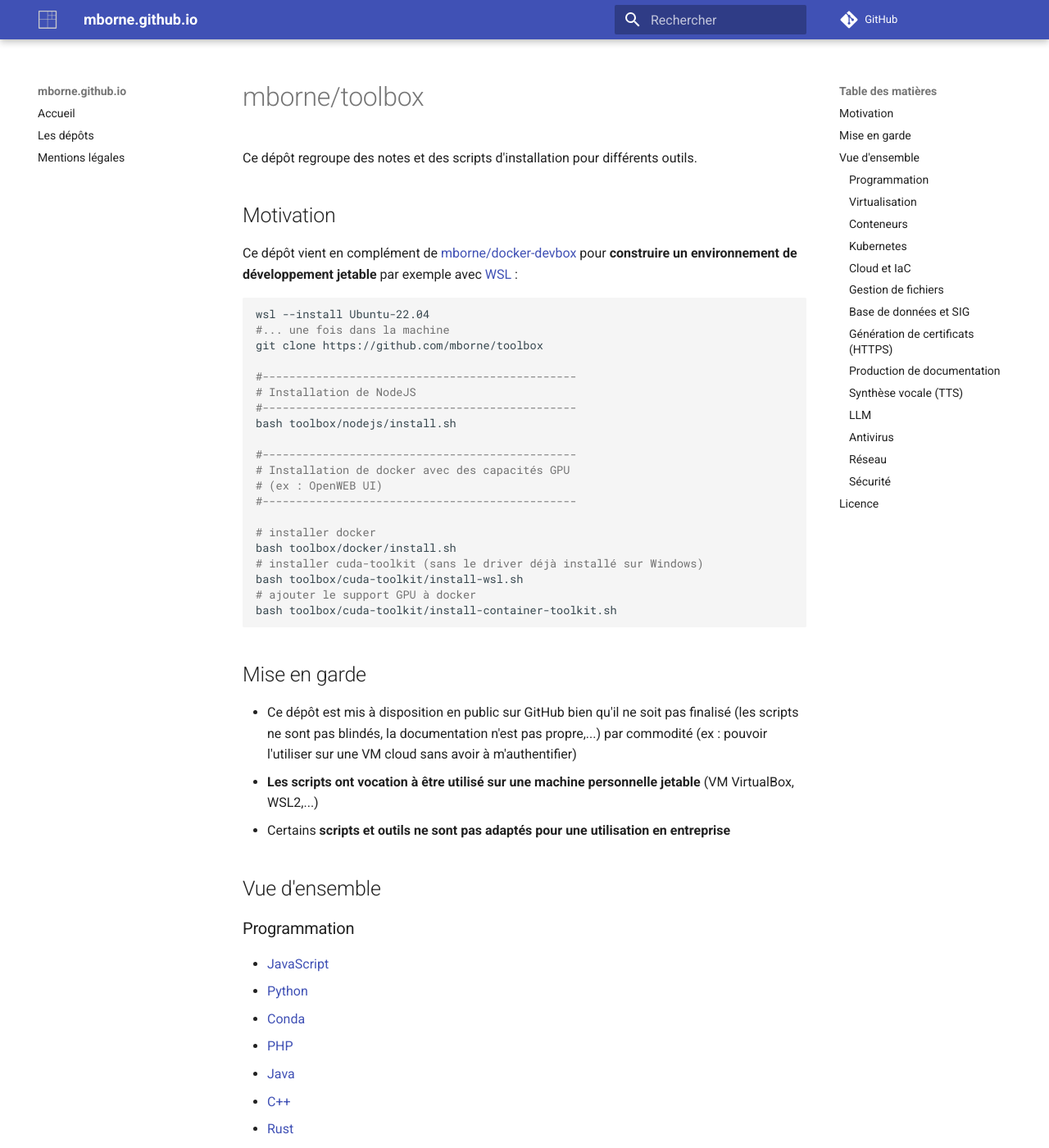
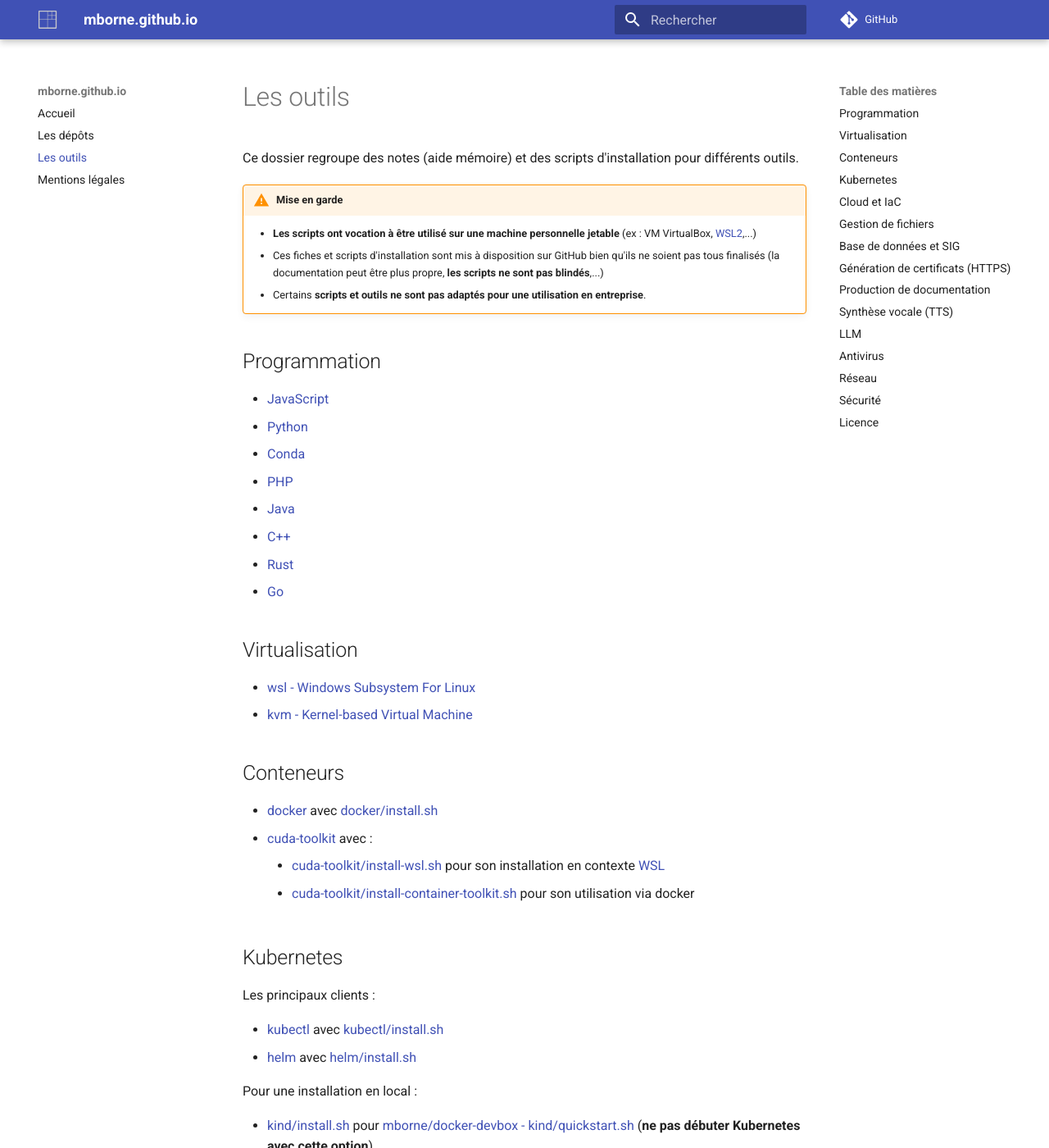
Before and after one commit to mborne/mborne.github.io, an MkDocs documentation site: the page built from docs/outils/index.md, in a window 1280 px wide and 1400 px high. Shown: the whole window at 82% size. Built offline with MkDocs 1.6.1 and Material for MkDocs 9.7.7, drawn with Linux system fonts in a browser that asks for light colours; comment, search, counter and statistics services are not loaded.

Commit message:
feat(outils): mborne/toolbox integration as 'outils'

````diff
--- a/docs/outils/README.md
+++ b/docs/outils/index.md
@@ -1,48 +1,13 @@
----
-title:
+# Les outils
 
----
+Ce dossier regroupe des notes (aide mémoire) et des scripts d'installation pour différents outils.
 
-# mborne/toolbox
+!!!warning "Mise en garde"
+	- **Les scripts ont vocation à être utilisé sur une machine personnelle jetable** (ex : VM VirtualBox, [WSL2](wsl/README.md),...)
+	- Ces fiches et scripts d'installation sont mis à disposition sur GitHub bien qu'ils ne soient pas tous finalisés (la documentation peut être plus propre, **les scripts ne sont pas blindés**,...)
+	- Certains **scripts et outils ne sont pas adaptés pour une utilisation en entreprise**.
 
-Ce dépôt regroupe des notes et des scripts d'installation pour différents outils.
-
-## Motivation
-
-Ce dépôt vient en complément de [mborne/docker-devbox](https://github.com/mborne/docker-devbox) pour **construire un environnement de développement jetable** par exemple avec [WSL](wsl/README.md) :
-
-```bash
-wsl --install Ubuntu-22.04
-#... une fois dans la machine
-git clone https://github.com/mborne/toolbox
-
-#-----------------------------------------------
-# Installation de NodeJS
-#-----------------------------------------------
-bash toolbox/nodejs/install.sh
-
-#-----------------------------------------------
-# Installation de docker avec des capacités GPU
-# (ex : OpenWEB UI)
-#-----------------------------------------------
-
-# installer docker
-bash toolbox/docker/install.sh
-# installer cuda-toolkit (sans le driver déjà installé sur Windows)
-bash toolbox/cuda-toolkit/install-wsl.sh
-# ajouter le support GPU à docker
-bash toolbox/cuda-toolkit/install-container-toolkit.sh
-```
-
-## Mise en garde
-
-* Ce dépôt est mis à disposition en public sur GitHub bien qu'il ne soit pas finalisé (les scripts ne sont pas blindés, la documentation n'est pas propre,...) par commodité (ex : pouvoir l'utiliser sur une VM cloud sans avoir à m'authentifier)
-* **Les scripts ont vocation à être utilisé sur une machine personnelle jetable** (VM VirtualBox, WSL2,...)
-* Certains **scripts et outils ne sont pas adaptés pour une utilisation en entreprise**
-
-## Vue d'ensemble
-
-### Programmation
+## Programmation
 
 * [JavaScript](js/README.md)
 * [Python](python/README.md)
@@ -53,19 +18,19 @@
 * [Rust](rust/README.md)
 * [Go](go/README.md)
 
-### Virtualisation
+## Virtualisation
 
 * [wsl - Windows Subsystem For Linux](wsl/README.md)
 * [kvm - Kernel-based Virtual Machine](kvm/README.md)
 
-### Conteneurs
+## Conteneurs
 
 * [docker](docker/README.md) avec [docker/install.sh](docker/install.sh)
 * [cuda-toolkit](cuda-toolkit/README.md) avec :
    	* [cuda-toolkit/install-wsl.sh](cuda-toolkit/install-wsl.sh) pour son installation en contexte [WSL](wsl/README.md)
    	* [cuda-toolkit/install-container-toolkit.sh](cuda-toolkit/install-container-toolkit.sh) pour son utilisation via docker
 
-### Kubernetes
+## Kubernetes
 
 Les principaux clients :
 
@@ -78,19 +43,19 @@
 * [k3s](k3s/README.md)
 * [minikube](minikube/README.md) avec [minikube/install.sh](minikube/install.sh) (alternatives possibles : [K3S](https://k3s.io/) ou [MicroK8S](https://microk8s.io/) par exemple)
 
-### Cloud et IaC
+## Cloud et IaC
 
 * [ansible/install.sh](ansible/install.sh)
 * [hashicorp](hashicorp/README.md) avec [hashicorp/add-repository.sh](hashicorp/add-repository.sh) pour installer facilement terraform, vagrant, packer...
 * [terraform](terraform/README.md) avec [terraform/install.sh](terraform/install.sh) qui s'appuie sur [hashicorp/add-repository.sh](hashicorp/add-repository.sh)
 * [gcloud/install.sh](gcloud/install.sh)
 
-### Gestion de fichiers
+## Gestion de fichiers
 
 * [rclone/install.sh](rclone/install.sh)
 * [restic/install.sh](restic/install.sh)
 
-### Base de données et SIG
+## Base de données et SIG
 
 * [dbeaver/install.sh](dbeaver/install.sh)
 * [qgis](qgis/README.md) : un SIG libre avec un riche ensemble de fonctionnalités
@@ -98,27 +63,27 @@
    	* [qgis/helloworld-gpf](qgis/helloworld-gpf) : Exemple de carte affichant des données Géoplateforme.
 * [postgresql/install-client.sh](postgresql/install-client.sh) (`psql`, `pg_dump`,...)
 
-### Génération de certificats (HTTPS)
+## Génération de certificats (HTTPS)
 
 > Voir aussi [Lego](https://github.com/go-acme/lego?tab=readme-ov-file#lego) pour automiser le challenge DNS
 
 * [certbot/install.sh](certbot/install.sh)
 * [mkcert](mkcert/README.md) avec **mise en garde** et [mkcert/install.sh](mkcert/install.sh)
 
-### Production de documentation
+## Production de documentation
 
 * [drawio](https://www.drawio.com/) pour produire des schémas (astuce : exporter en `.drawio.png` en incluant le schéma permet d'obtenir une image éditable!)
 * [asciinema](asciinema/README.md) pour enregistrer le terminal.
 * [diagrams](diagrams/README.md) pour générer des schémas.
 
-### Synthèse vocale (TTS)
+## Synthèse vocale (TTS)
 
 * [pico](pico/README.md) avec [pico/install.sh](pico/install.sh) et [pico/say.sh](pico/say.sh)
 * [piper](piper/README.md) avec [piper/create-venv.sh](piper/create-venv.sh) et [piper/say.sh](piper/say.sh)
 * [huggingface.co - Models - text-to-speech](https://huggingface.co/models?pipeline_tag=text-to-speech&sort=downloads)
    	* [coqui/XTTS-v2](https://huggingface.co/coqui/XTTS-v2)
 
-### LLM
+## LLM
 
 API en self-hosted :
 
@@ -143,17 +108,17 @@
 * [mcp-framework.com - Quickstart](https://mcp-framework.com/docs/quickstart/) : pour développer son propre MCP
    	* [github.com - mborne/llm-experimentations - mcp-server-gpf](https://github.com/mborne/llm-experimentations/tree/main/mcp-server-gpf#readme) : test d'implémentation d'un serveur MCP appelant un service Géoplateforme
 
-### Antivirus
+## Antivirus
 
 * [ClamAV](clamav/README.md) avec [clamav/install.sh](clamav/install.sh)
 
-### Réseau
+## Réseau
 
 * [ufw](ufw/README.md)
 * [wireguard](wireguard/README.md)
 * [miniupnpc](miniupnpc/README.md)
 
-### Sécurité
+## Sécurité
 
 Scanner de vulnérabilité pour Docker et Kubernetes :
 
--- a/mkdocs.yml
+++ b/mkdocs.yml
@@ -7,6 +7,7 @@
 nav:
   - Accueil: index.md
   - Les dépôts: depots/index.md
+  - Les outils: outils/index.md
   - Mentions légales: mentions-legales/index.md
 extra_javascript:
   - assets/js/main.js
````
Also changed, not shown: docs/historique/index.md (+2 -2 lines), 1 other file.
